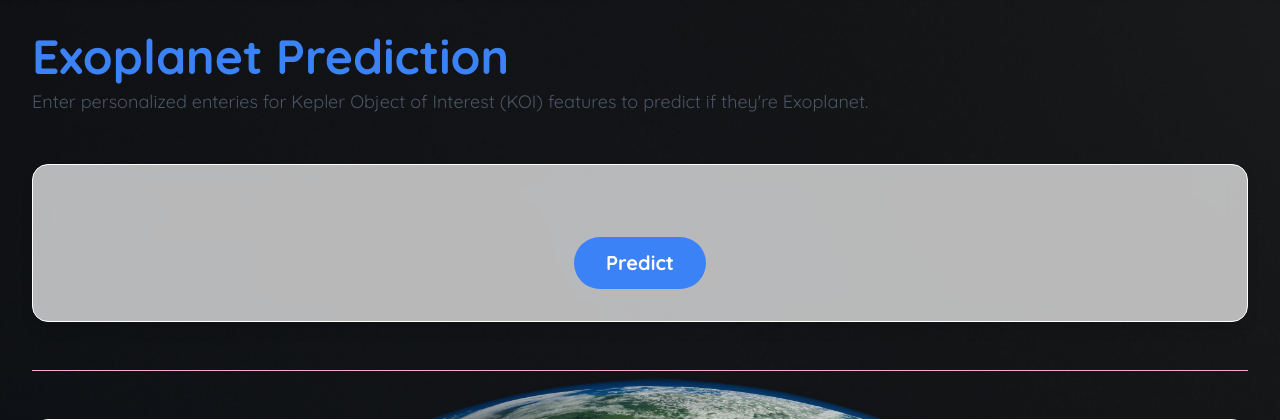
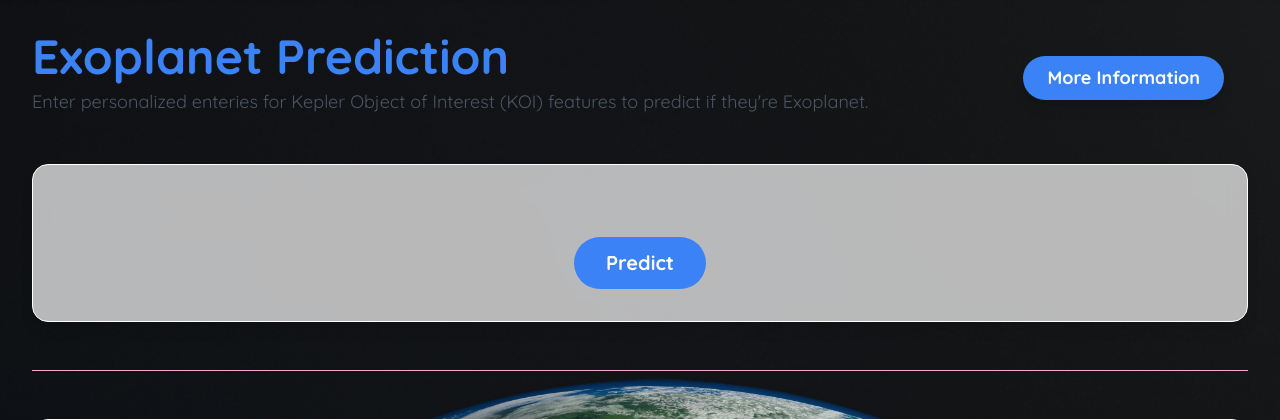
Before and after one commit to timothyroch/Exoplanet_AI, a FastAPI app: page / in a window 1280 px wide. Shown: the top 420 px of the page. Run offline with FastAPI, Linux system fonts and the light colour scheme; parts of the project's set-up code (start-up, migrations or seed data) failed here and were passed over; some libraries are stand-ins or nearby versions.

Commit message:
add nav button

```diff
--- a/web/templates/index.html
+++ b/web/templates/index.html
@@ -30,7 +30,12 @@
     </style>
   </head>
   <body class="bg-pink-100 text-gray-800 p-8">
-    <div class="max-w-7xl mx-auto">
+    <div class="max-w-7xl mx-auto relative">
+      <div class="absolute top-0 right-0 mt-6 mr-6 z-10">
+        <a href="/info" class="inline-block bg-blue-500 text-white py-2 px-6 rounded-full hover:bg-blue-600 focus:outline-none focus:ring-2 focus:ring-offset-2 focus:ring-blue-500 text-lg font-bold transition-all duration-300 ease-in-out shadow-lg">
+          More Information
+        </a>
+      </div>
       <header class="mb-12">
         <h1 class="text-5xl font-bold mb-2 text-blue-500">
           Exoplanet Prediction
```
